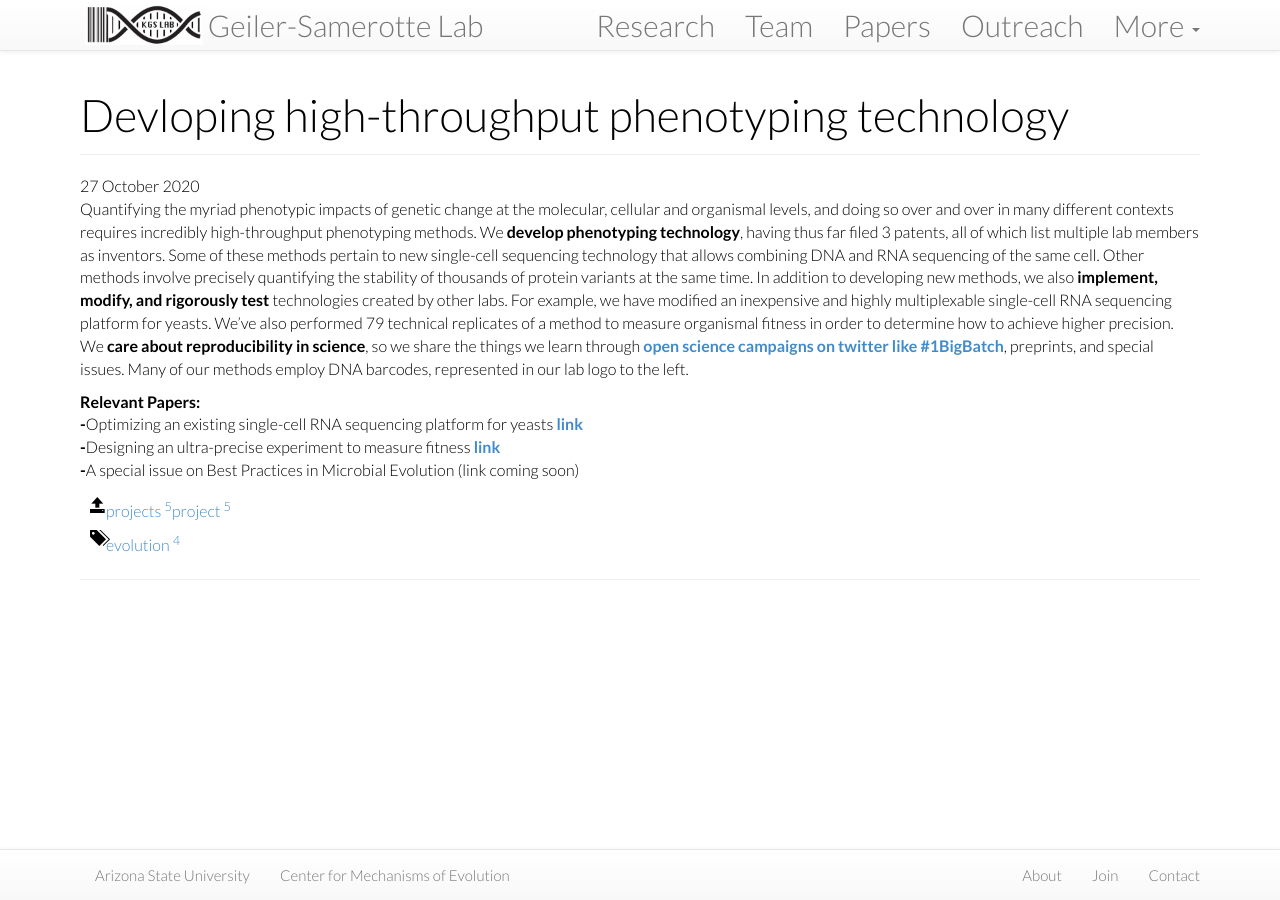
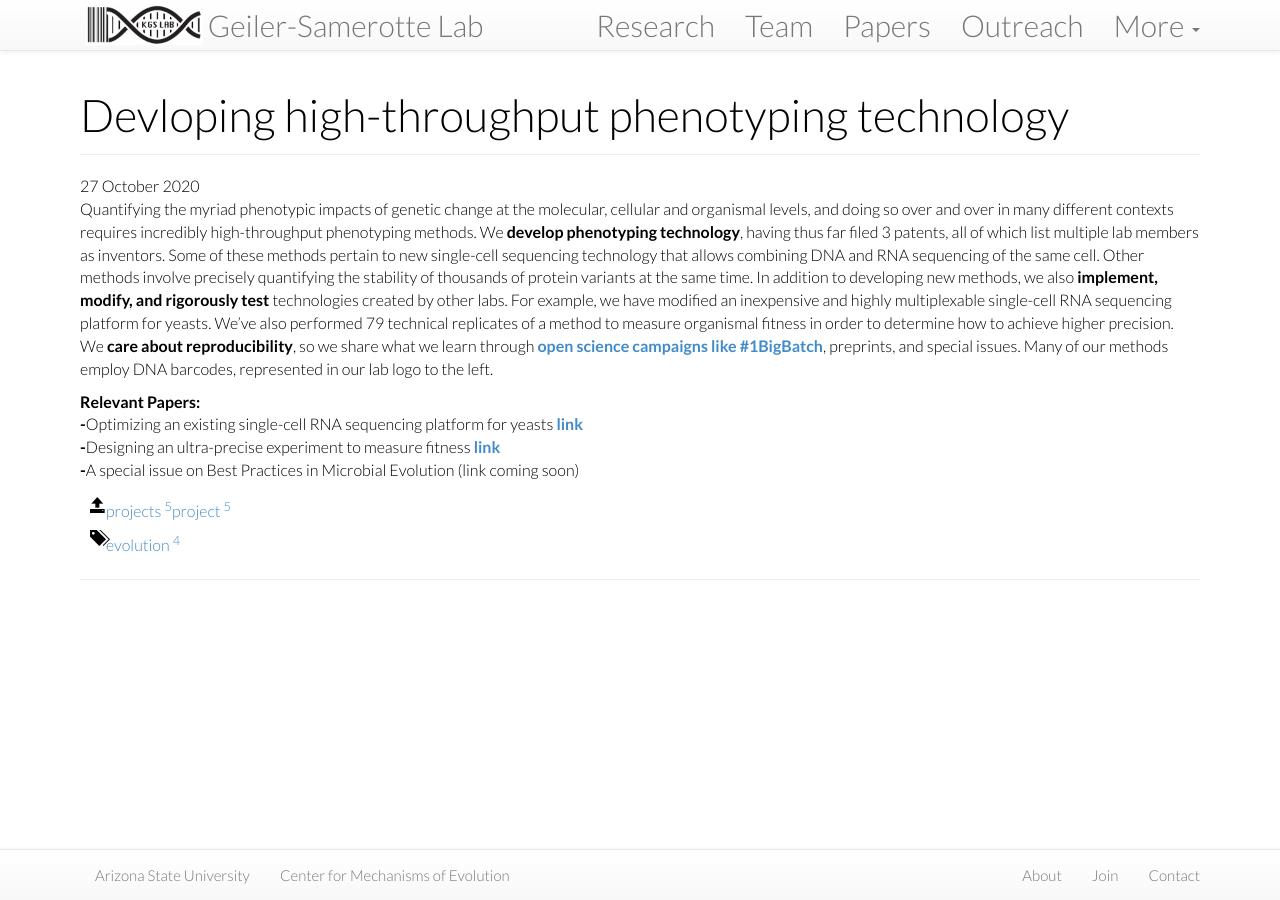
Before and after one commit to Samerotte-Lab/Samerotte-Lab.github.io, a Jekyll site: the page built from projects/_posts/2020-10-27-technology.md, in a window 1280 px wide. Built offline with Jekyll 4.4.1, drawn with Linux system fonts in a browser that asks for light colours; nearby versions of some CDN libraries.

Commit message:
shorten tech

```diff
--- a/projects/_posts/2020-10-27-technology.md
+++ b/projects/_posts/2020-10-27-technology.md
@@ -8,7 +8,7 @@ tags: [evolution]
 ---
 {% include JB/setup %}
 
-Quantifying the myriad phenotypic impacts of genetic change at the molecular, cellular and organismal levels, and doing so over and over in many different contexts requires incredibly high-throughput phenotyping methods. We <b>develop phenotyping technology</b>, having thus far filed 3 patents, all of which list multiple lab members as inventors. Some of these methods pertain to new single-cell sequencing technology that allows combining DNA and RNA sequencing of the same cell. Other methods involve precisely quantifying the stability of thousands of protein variants at the same time. In addition to developing new methods, we also <b>implement, modify, and rigorously test</b> technologies created by other labs. For example, we have modified an inexpensive and highly multiplexable single-cell RNA sequencing platform for yeasts. We've also performed 79 technical replicates of a method to measure organismal fitness in order to determine how to achieve higher precision. We <b>care about reproducibility in science</b>, so we share the things we learn through <b>[open science campaigns on twitter like #1BigBatch](https://twitter.com/hashtag/1BigBatch?src=hashtag_click)</b>, preprints, and special issues. Many of our methods employ DNA barcodes, represented in our lab logo to the left.
+Quantifying the myriad phenotypic impacts of genetic change at the molecular, cellular and organismal levels, and doing so over and over in many different contexts requires incredibly high-throughput phenotyping methods. We <b>develop phenotyping technology</b>, having thus far filed 3 patents, all of which list multiple lab members as inventors. Some of these methods pertain to new single-cell sequencing technology that allows combining DNA and RNA sequencing of the same cell. Other methods involve precisely quantifying the stability of thousands of protein variants at the same time. In addition to developing new methods, we also <b>implement, modify, and rigorously test</b> technologies created by other labs. For example, we have modified an inexpensive and highly multiplexable single-cell RNA sequencing platform for yeasts. We've also performed 79 technical replicates of a method to measure organismal fitness in order to determine how to achieve higher precision. We <b>care about reproducibility</b>, so we share what we learn through <b>[open science campaigns like #1BigBatch](https://twitter.com/hashtag/1BigBatch?src=hashtag_click)</b>, preprints, and special issues. Many of our methods employ DNA barcodes, represented in our lab logo to the left.
 
 <b>Relevant Papers:</b><br>
 <b>-</b>Optimizing an existing single-cell RNA sequencing platform for yeasts <b>[link](https://kgslab.org/papers/paper/Split-Seq)</b><br>
```
